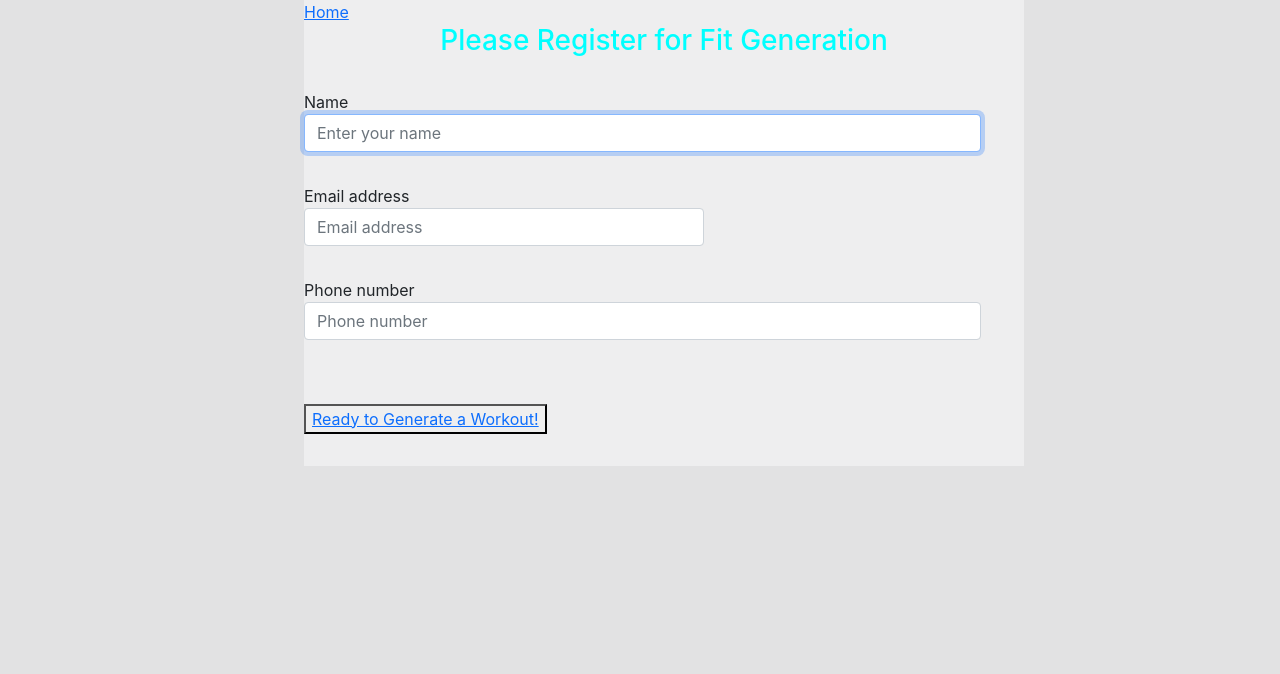
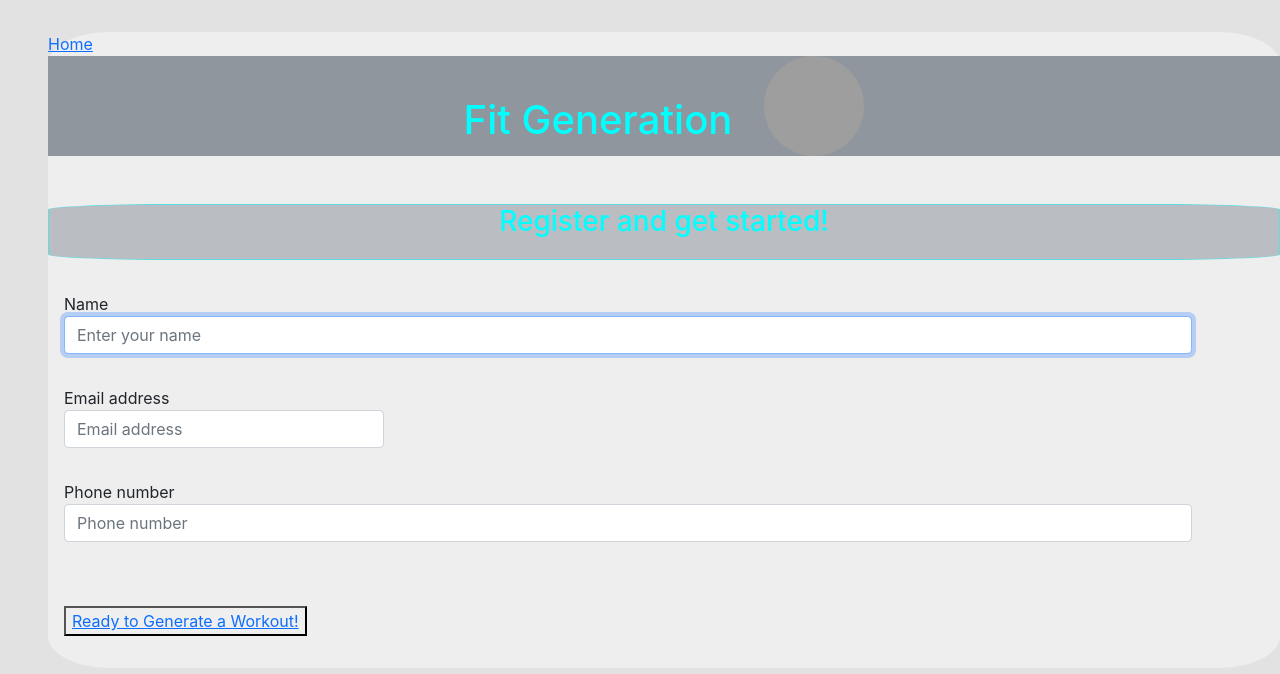
Before and after one commit to SAS7178/fit-generation, a React (Create React App) app: page /register in a window 1280 px wide. Shown: the top 674 px of the page. Built offline with nearby package versions, Linux system fonts and the light colour scheme; grey boxes are pictures that could not be loaded.

Commit message:
header Css

```diff
--- a/src/components/auth/Login.css
+++ b/src/components/auth/Login.css
@@ -4,7 +4,7 @@
 
 fieldset {
     min-width: 0;
-    padding: 1rem 0;
+    padding: 1rem;
     margin: 0;
     border: 0;
 }
@@ -16,12 +16,14 @@
 }
 
 .form--login > fieldset > input[type="email"] {
-    width: 25em;
+    width: 20em;
+
 }
 
 .label--login {
     width: 8rem;
     display: inline-block;
+
 }
 
 .form-control {
@@ -48,8 +50,10 @@
 .form--login {
     background-position-x: right;
     z-index: 1;
-    min-height: 25rem;
-    min-width: 45rem;
+    border-radius: 5%;
+    margin-top: 2em;
+    min-height: 100%;
+    min-width: 100%;
     background-color: hsla(0,0%,100%,0.40);
     background-blend-mode: overlay;
     background-repeat: no-repeat;
@@ -59,3 +63,23 @@
     position: relative;
     bottom: -2rem;
 }
+.login__header {
+    display: flex;
+    background-color: #8f969e;
+    margin-bottom: 4em;
+    justify-content: center;
+}
+
+.h3 {
+    border: 1px dotted;
+    border-radius: 10%;
+    background-color: #babdc1;
+    height: 2em;
+}
+
+.header__register {
+    display: flex;
+    justify-content: center;
+    background-color: #8f969e;
+    margin-bottom: 3em;
+}
--- a/src/components/auth/Login.js
+++ b/src/components/auth/Login.js
@@ -32,8 +32,12 @@
         <main className="container--login">
             <section>
                 <form className="form--login" onSubmit={handleLogin}>
-                <Link className="navbar__link" to="/">Home</Link>
-                    <h1>Fit Generation</h1>
+                <Link className="navbar__home" to="/">Home</Link>
+                    <div className="login__header">
+                    <h1>Fit Generation</h1><img className='nav__image' src="https://ae01.alicdn.com/kf/HTB1e2SGSbvpK1RjSZFqq6AXUVXax/Gym-fitness-
+            exercise-metal-Cutting-Dies-Scrapbooking-craft-Dies-cuts-thin-paper-emboss-
+            card-make-stencil.jpg_640x640.jpg" width="100" height="100"></img>
+                    </div>
                     <h2>Please sign in</h2>
                     <fieldset>
                         <label htmlFor="inputEmail"> Email address </label>
--- a/src/components/auth/Register.js
+++ b/src/components/auth/Register.js
@@ -59,7 +59,13 @@
                 <nav>
                 <Link className="navbar__link" to="/">Home</Link>
                 </nav>
-                <h1 className="h3 mb-3 font-weight-normal">Please Register for Fit Generation</h1>
+                <div className="header__register">
+                <h1 >Fit Generation</h1>
+                <img className='nav__image' src="https://ae01.alicdn.com/kf/HTB1e2SGSbvpK1RjSZFqq6AXUVXax/Gym-fitness-
+            exercise-metal-Cutting-Dies-Scrapbooking-craft-Dies-cuts-thin-paper-emboss-
+            card-make-stencil.jpg_640x640.jpg" width="100" height="100"></img>
+                </div>
+                <h1 className="h3 mb-3 font-weight-normal">Register and get started!</h1>
                 <fieldset>
                     <label htmlFor="name"> Name </label>
                     <input onChange={updateCustomer}
--- a/src/components/workouts/Workouts.css
+++ b/src/components/workouts/Workouts.css
@@ -15,4 +15,6 @@
 .generate__header {
     display: flex;
     justify-content: center;
+    background-color: #8f969e;
+    margin-top: 2em;
 }
```
